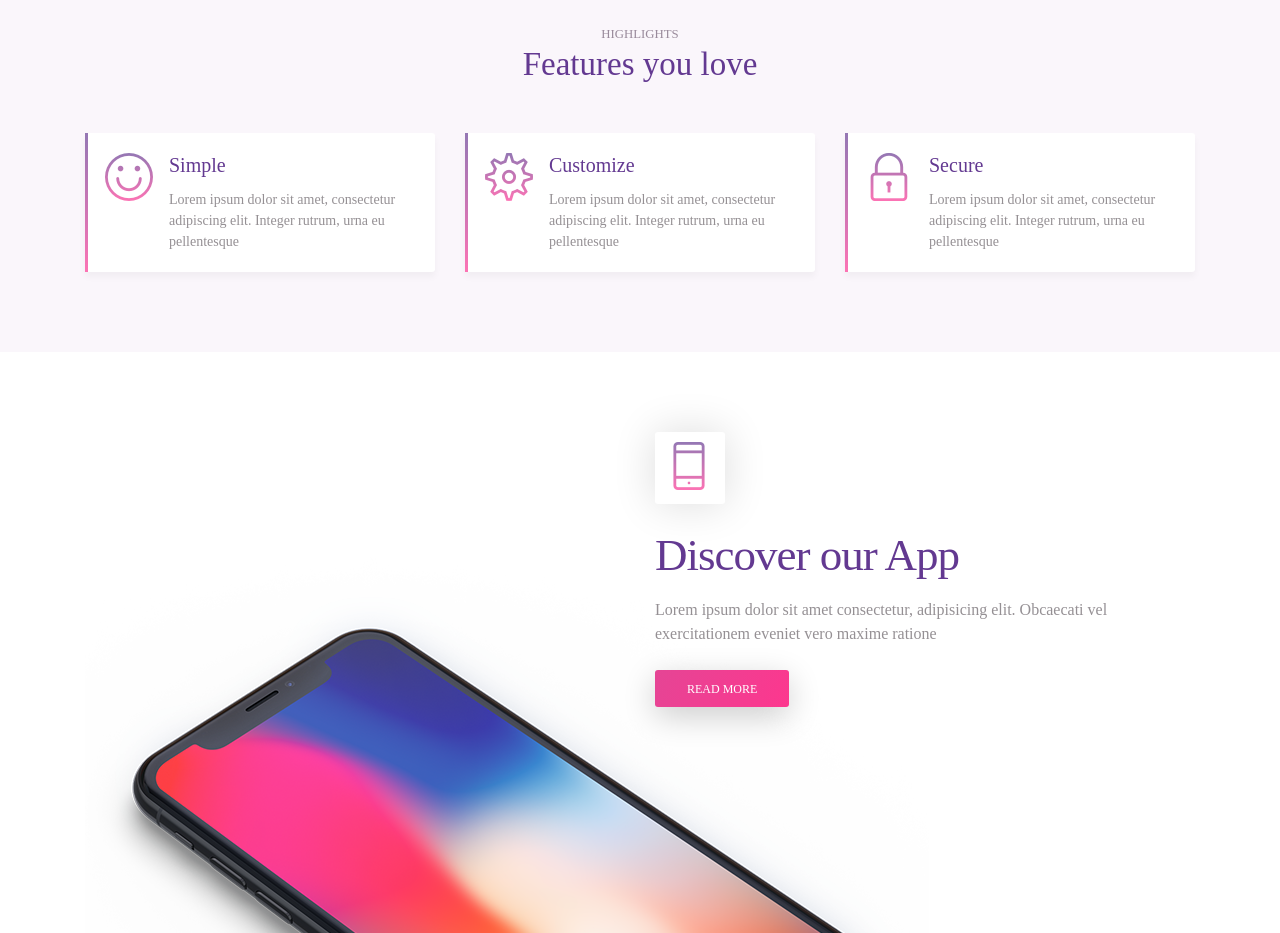
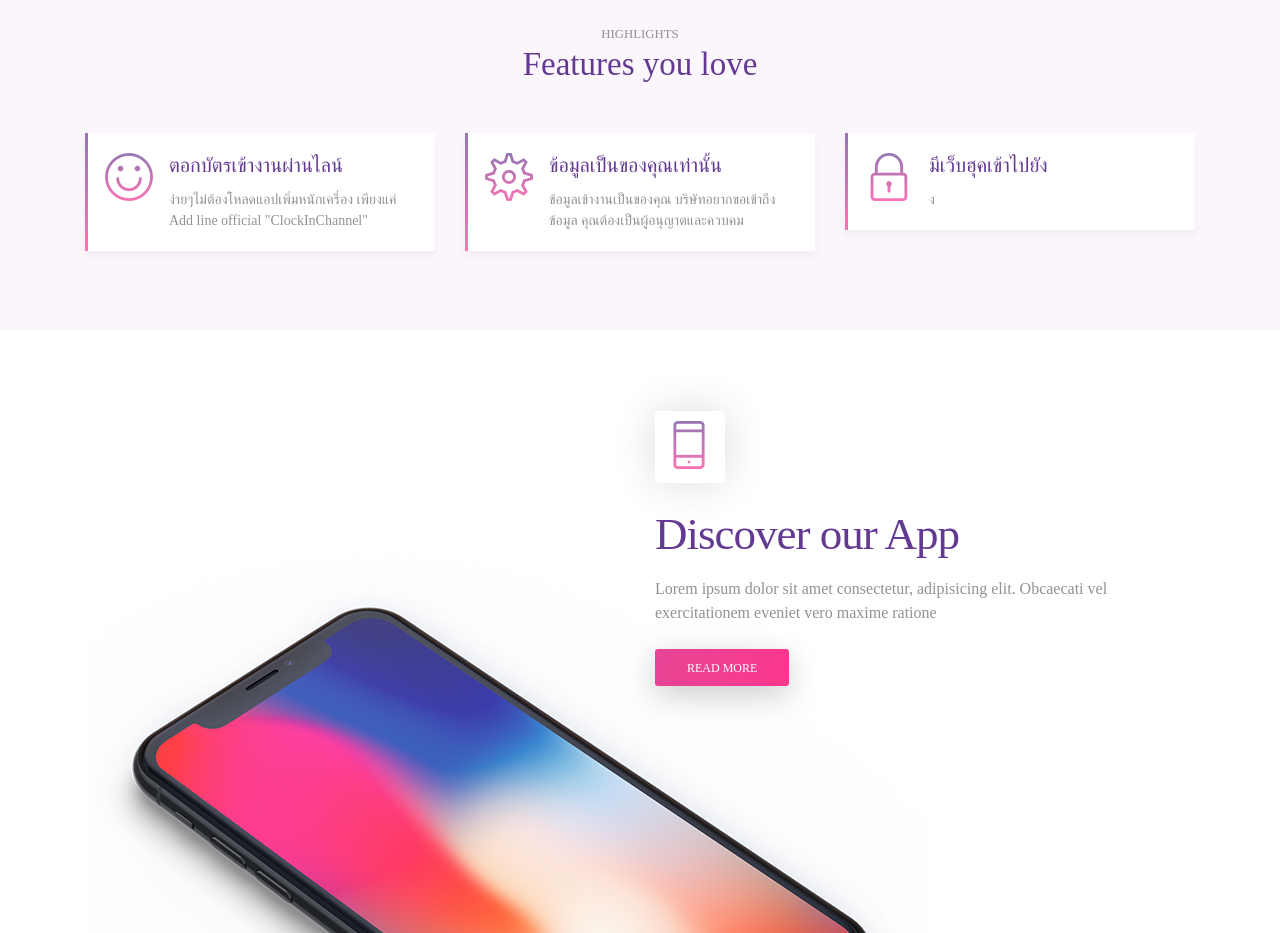
Before and after one commit to ratchai/ClockInManLandingPage, a website: page index.html in a window 1280 px wide. Shown: the part 960-1893 px from the top of the page. Drawn offline with Linux system fonts and the light colour scheme.

Commit message:
4 files modified, 1 added

```diff
--- a/css/style.css
+++ b/css/style.css
@@ -1,48 +1,4 @@
 @charset "UTF-8";
-
-@font-face {
-    font-family: 'THSarabunNew';
-    src: url('thsarabunnew-webfont.eot');
-    src: url('thsarabunnew-webfont.eot?#iefix') format('embedded-opentype'),
-         url('thsarabunnew-webfont.woff') format('woff'),
-         url('thsarabunnew-webfont.ttf') format('truetype');
-    font-weight: normal;
-    font-style: normal;
-
-}
-
-@font-face {
-    font-family: 'THSarabunNew';
-    src: url('thsarabunnew_bolditalic-webfont.eot');
-    src: url('thsarabunnew_bolditalic-webfont.eot?#iefix') format('embedded-opentype'),
-         url('thsarabunnew_bolditalic-webfont.woff') format('woff'),
-         url('thsarabunnew_bolditalic-webfont.ttf') format('truetype');
-    font-weight: bold;
-    font-style: italic;
-
-}
-
-@font-face {
-    font-family: 'THSarabunNew';
-    src: url('thsarabunnew_italic-webfont.eot');
-    src: url('thsarabunnew_italic-webfont.eot?#iefix') format('embedded-opentype'),
-         url('thsarabunnew_italic-webfont.woff') format('woff'),
-         url('thsarabunnew_italic-webfont.ttf') format('truetype');
-    font-weight: normal;
-    font-style: italic;
-
-}
-
-@font-face {
-    font-family: 'THSarabunNew';
-    src: url('thsarabunnew_bold-webfont.eot');
-    src: url('thsarabunnew_bold-webfont.eot?#iefix') format('embedded-opentype'),
-         url('thsarabunnew_bold-webfont.woff') format('woff'),
-         url('thsarabunnew_bold-webfont.ttf') format('truetype');
-    font-weight: bold;
-    font-style: normal;
-
-}
 
 /*
 
@@ -73,8 +29,56 @@ Copyright © All rights Reserved
 /* GLOBAL
 ----------------------*/
 
+@font-face {
+  font-family: "THSarabunNew";
+  src: url("../fonts/thsarabunnew-webfont.eot");
+  src: url("../fonts/thsarabunnew-webfont.eot?#iefix")
+      format("embedded-opentype"),
+    url("../fonts/thsarabunnew-webfont.woff") format("woff"),
+    url("../fonts/thsarabunnew-webfont.ttf") format("truetype");
+  font-weight: normal;
+  font-style: normal;
+}
+
+@font-face {
+  font-family: "THSarabunNew";
+  src: url("../fonts/thsarabunnew_bolditalic-webfont.eot");
+  src: url("../fonts/thsarabunnew_bolditalic-webfont.eot?#iefix")
+      format("embedded-opentype"),
+    url("../fonts/thsarabunnew_bolditalic-webfont.woff") format("woff"),
+    url("../fonts/thsarabunnew_bolditalic-webfont.ttf") format("truetype");
+  font-weight: bold;
+  font-style: italic;
+}
+
+@font-face {
+  font-family: "THSarabunNew";
+  src: url("../fonts/thsarabunnew_italic-webfont.eot");
+  src: url("../fonts/thsarabunnew_italic-webfont.eot?#iefix")
+      format("embedded-opentype"),
+    url("../fonts/thsarabunnew_italic-webfont.woff") format("woff"),
+    url("../fonts/thsarabunnew_italic-webfont.ttf") format("truetype");
+  font-weight: normal;
+  font-style: italic;
+}
+
+@font-face {
+  font-family: "THSarabunNew";
+  src: url("../fonts/thsarabunnew_bold-webfont.eot");
+  src: url("../fonts/thsarabunnew_bold-webfont.eot?#iefix")
+      format("embedded-opentype"),
+    url("../fonts/thsarabunnew_bold-webfont.woff") format("woff"),
+    url("../fonts/thsarabunnew_bold-webfont.ttf") format("truetype");
+  font-weight: bold;
+  font-style: normal;
+}
+
+.thsarabunnew {
+  font-family: "THSarabunNew", sans-serif;
+}
+
 body {
-  font-family: "th_sarabun_newregular";
+  font-family: "Sarabun";
   position: relative;
 }
 
@@ -88,7 +92,7 @@ a:focus {
 }
 
 h1 {
-  font-family: "th_sarabun_newregular";
+  font-family: "Sarabun";
   font-size: 60px;
   font-weight: 300;
   letter-spacing: -1px;
@@ -105,6 +109,7 @@ h2 {
 }
 
 h3 {
+  font-family: "Sarabun";
   color: #633991;
   font-size: 33px;
   font-weight: 500;
@@ -317,7 +322,7 @@ header {
 }
 
 .tagline {
-  font-family: "th_sarabun_newregular";
+  font-family: "Sarabun";
   font-size: 23px;
   font-weight: 300;
   color: #2b8d51e8;
--- a/css/themify-icons.css
+++ b/css/themify-icons.css
@@ -8,6 +8,8 @@
   font-weight: normal;
   font-style: normal;
 }
+
+
 
 [class^="ti-"],
 [class*=" ti-"] {
--- /dev/null
+++ b/fonts/thsarabunnew.css
@@ -0,0 +1,47 @@
+@font-face {
+    font-family: 'THSarabunNew';
+    src: url('thsarabunnew-webfont.eot');
+    src: url('thsarabunnew-webfont.eot?#iefix') format('embedded-opentype'),
+         url('thsarabunnew-webfont.woff') format('woff'),
+         url('thsarabunnew-webfont.ttf') format('truetype');
+    font-weight: normal;
+    font-style: normal;
+
+}
+
+@font-face {
+    font-family: 'THSarabunNew';
+    src: url('thsarabunnew_bolditalic-webfont.eot');
+    src: url('thsarabunnew_bolditalic-webfont.eot?#iefix') format('embedded-opentype'),
+         url('thsarabunnew_bolditalic-webfont.woff') format('woff'),
+         url('thsarabunnew_bolditalic-webfont.ttf') format('truetype');
+    font-weight: bold;
+    font-style: italic;
+
+}
+
+@font-face {
+    font-family: 'THSarabunNew';
+    src: url('thsarabunnew_italic-webfont.eot');
+    src: url('thsarabunnew_italic-webfont.eot?#iefix') format('embedded-opentype'),
+         url('thsarabunnew_italic-webfont.woff') format('woff'),
+         url('thsarabunnew_italic-webfont.ttf') format('truetype');
+    font-weight: normal;
+    font-style: italic;
+
+}
+
+@font-face {
+    font-family: 'THSarabunNew';
+    src: url('thsarabunnew_bold-webfont.eot');
+    src: url('thsarabunnew_bold-webfont.eot?#iefix') format('embedded-opentype'),
+         url('thsarabunnew_bold-webfont.woff') format('woff'),
+         url('thsarabunnew_bold-webfont.ttf') format('truetype');
+    font-weight: bold;
+    font-style: normal;
+
+}
+
+.thsarabunnew{
+   font-family: 'THSarabunNew', sans-serif;
+}
--- a/index.html
+++ b/index.html
@@ -17,21 +17,13 @@ URI     : https://colorlib.com
       name="viewport"
       content="width=device-width, initial-scale=1, shrink-to-fit=no"
     />
-    <meta
-      name="description"
-      content="เข้างานผ่านไลน์"
-    />
+    <meta name="description" content="เข้างานผ่านไลน์" />
     <meta
       name="keywords"
       content="HTML5, bootstrap, mobile, app, landing, ios, android, responsive"
     />
 
     <!-- Font -->
-    <link rel="dns-prefetch" href="//fonts.googleapis.com" />
-    <link
-      href="https://fonts.googleapis.com/css?family=Rubik:300,400,500"
-      rel="stylesheet"
-    />
 
     <!-- Bootstrap CSS -->
     <link rel="stylesheet" href="css/bootstrap.min.css" />
@@ -103,17 +95,22 @@ URI     : https://colorlib.com
       <div class="container mt-5">
         <h1>เข้างานผ่านไลน์</h1>
         <p class="tagline">
-         พนักงานไม่ต้องโหลด App เพิ่มอีกแล้ว เพียงแค่ Add line official "ClockInChannel" แล้วกดปุ่ม clock in ก็จบ
+          พนักงานไม่ต้องโหลด App เพิ่มอีกแล้ว เพียงแค่ Add line official
+          "ClockInChannel" แล้วกดปุ่ม clock in ก็จบ
         </p>
       </div>
       <div class="img-holder mt-3">
-        <img src="https://github.com/ratchai/js-s1ua5w/blob/master/images/iphonex.png?raw=true" alt="phone" class="img-fluid" />
+        <img
+          src="https://github.com/ratchai/js-s1ua5w/blob/master/images/iphonex.png?raw=true"
+          alt="phone"
+          class="img-fluid"
+        />
       </div>
     </header>
 
     <div class="client-logos my-5">
       <div class="container text-center">
-       <h2>Transaction today : 1143 checked in!</h2>
+        <h2>Transaction today : 1143 checked in!</h2>
       </div>
     </div>
 
@@ -131,10 +128,10 @@ URI     : https://colorlib.com
                 <div class="media">
                   <span class="ti-face-smile gradient-fill ti-3x mr-3"></span>
                   <div class="media-body">
-                    <h4 class="card-title">Simple</h4>
+                    <h4 class="card-title">ตอกบัตรเข้างานผ่านไลน์</h4>
                     <p class="card-text">
-                      Lorem ipsum dolor sit amet, consectetur adipiscing elit.
-                      Integer rutrum, urna eu pellentesque
+                      ง่ายๆไม่ต้องโหลดแอปเพิ่มหนักเครื่อง เพียงแค่ Add line
+                      official "ClockInChannel"
                     </p>
                   </div>
                 </div>
@@ -147,10 +144,10 @@ URI     : https://colorlib.com
                 <div class="media">
                   <span class="ti-settings gradient-fill ti-3x mr-3"></span>
                   <div class="media-body">
-                    <h4 class="card-title">Customize</h4>
+                    <h4 class="card-title">ข้อมูลเป็นของคุณเท่านั้น</h4>
                     <p class="card-text">
-                      Lorem ipsum dolor sit amet, consectetur adipiscing elit.
-                      Integer rutrum, urna eu pellentesque
+                      ข้อมูลเข้างานเป็นของคุณ บริษัทอยากขอเข้าถึงข้อมูล
+                      คุณต้องเป็นผู้อนุญาตและควบคม
                     </p>
                   </div>
                 </div>
@@ -163,10 +160,9 @@ URI     : https://colorlib.com
                 <div class="media">
                   <span class="ti-lock gradient-fill ti-3x mr-3"></span>
                   <div class="media-body">
-                    <h4 class="card-title">Secure</h4>
+                    <h4 class="card-title">มีเว็บฮุคเข้าไปยัง</h4>
                     <p class="card-text">
-                      Lorem ipsum dolor sit amet, consectetur adipiscing elit.
-                      Integer rutrum, urna eu pellentesque
+                      ง
                     </p>
                   </div>
                 </div>
--- a/index.js
+++ b/index.js
@@ -1,4 +1,5 @@
 import "./css/bootstrap.min.css";
 import "./css/owl.carousel.min.css";
+import "./fonts/thsarabunnew.css";
 import "./css/style.css";
 import "./css/themify-icons.css";
```
